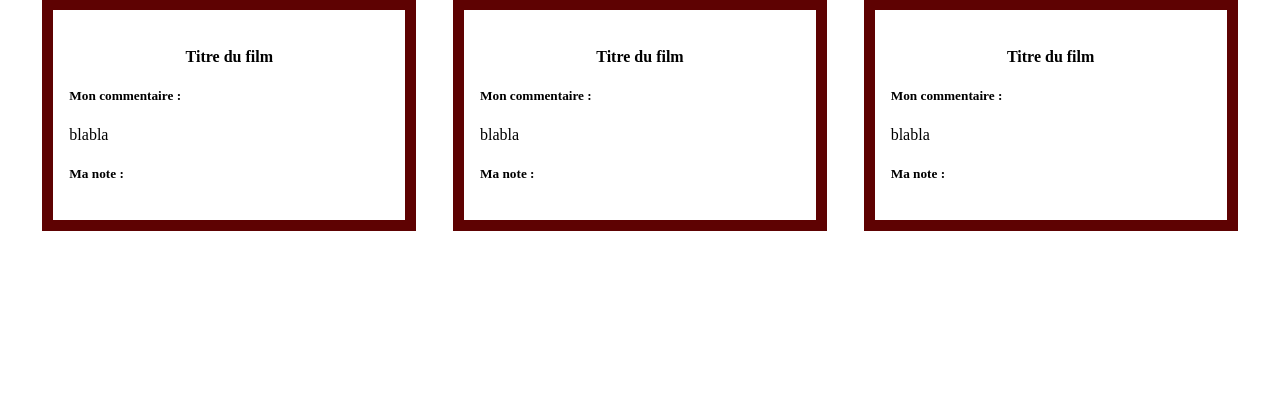
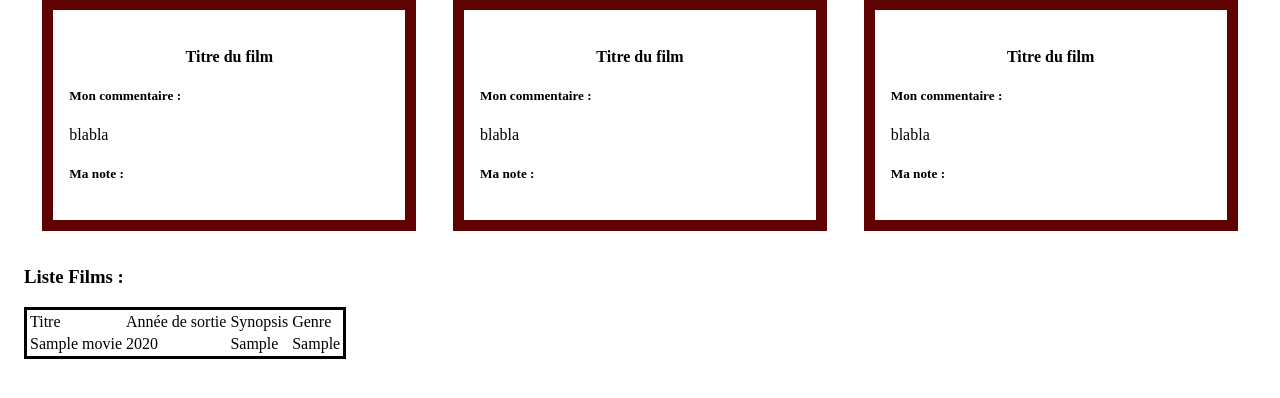
Before and after one commit to Louli29/Filmoteca, a PHP site: page /Home.php in a window 1280 px wide. Shown: the part 180-578 px from the top of the page. Run offline with PHP 8.4, Linux system fonts and the light colour scheme; tables that the repository leaves empty or names only in its code hold one stand-in row (values such as "Sample post").

Commit message:
Tableau avec liste de film fait

```diff
--- a/Home.css
+++ b/Home.css
@@ -28,6 +28,10 @@ article{
 
 }
 
+table{
+    border:solid;
+}
+
 h4{
     text-align:center;
 }
--- a/Home.php
+++ b/Home.php
@@ -1,3 +1,22 @@
+<?php
+
+$serveur = "localhost";
+$utilisateur = "root";
+$mot_de_passe = "";
+$BD = "filmoteca";
+$conn = new mysqli($serveur, $utilisateur, $mot_de_passe, $BD);
+
+
+$req="SELECT title,year,synopsis,genre FROM movie ";
+$resultatReq=$conn->query($req);
+
+
+
+?>
+
+
+
+
 <!DOCTYPE html>
 <html>
 <head>
@@ -26,13 +45,38 @@
                 <h5>Mon commentaire : </h5>
                 <p> blabla  </p>
                 <h5>Ma note : </h5>
-
             </article>
             <?php }
             ?>
         </div>
 
+        <h3>Liste Films : </h3>
+        <table>
+            <thead><tr>
+                <td>Titre</td>
+                <td >Année de sortie </td>
+                <td>Synopsis </td>
+                <td >Genre </td>
 
+            </tr></thead>
+            <tbody>
+            <?php
+            for ($i=0 ; $i<$resultatReq->num_rows ; $i++){
+                $row = $resultatReq->fetch_assoc();
+
+            ?>
+                <tr>
+                <td><?php echo $row["title"]?></td>
+                <td > <?php echo $row["year"]?></td>
+                <td><?php echo $row["synopsis"]?></td>
+                <td ><?php echo $row["genre"]?></td>
+
+                </tr>
+            <?php }
+            ?>
+            </tbody>
+
+        </table>
 
 
     </main>
```
